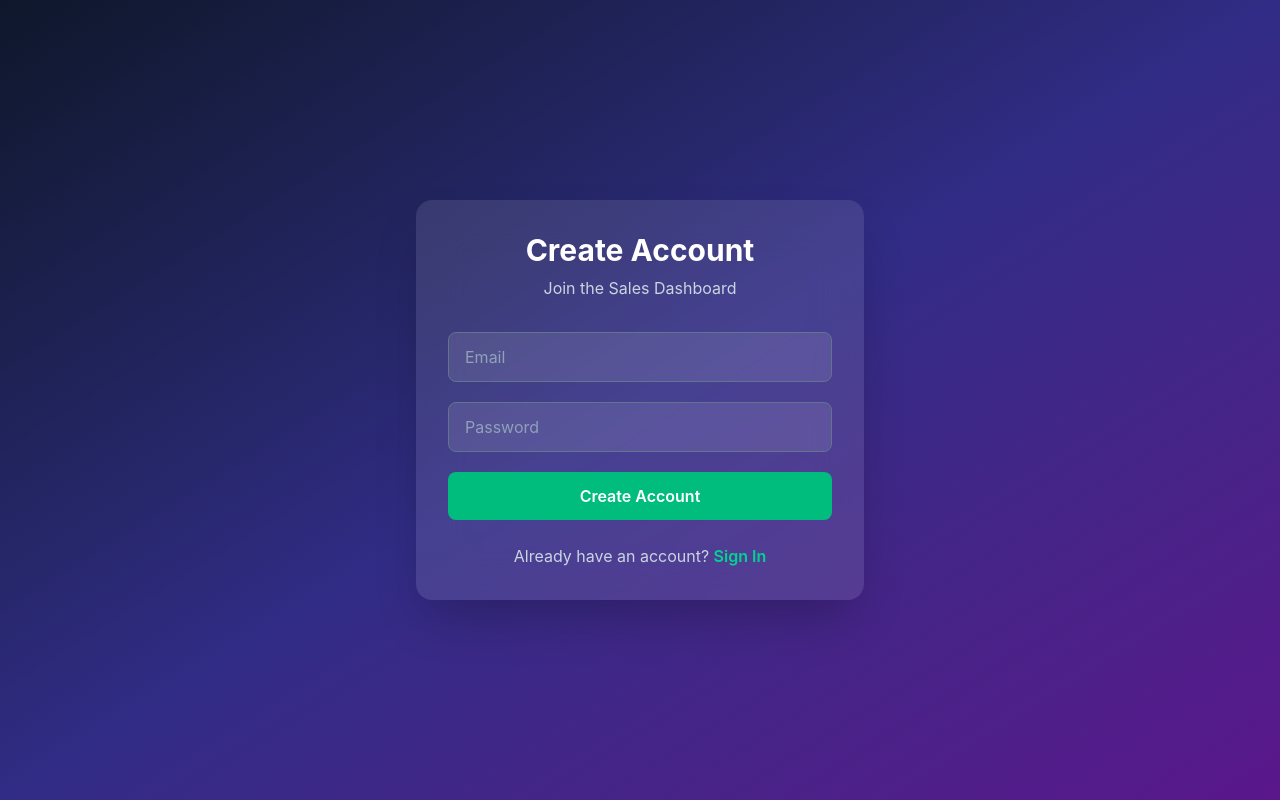
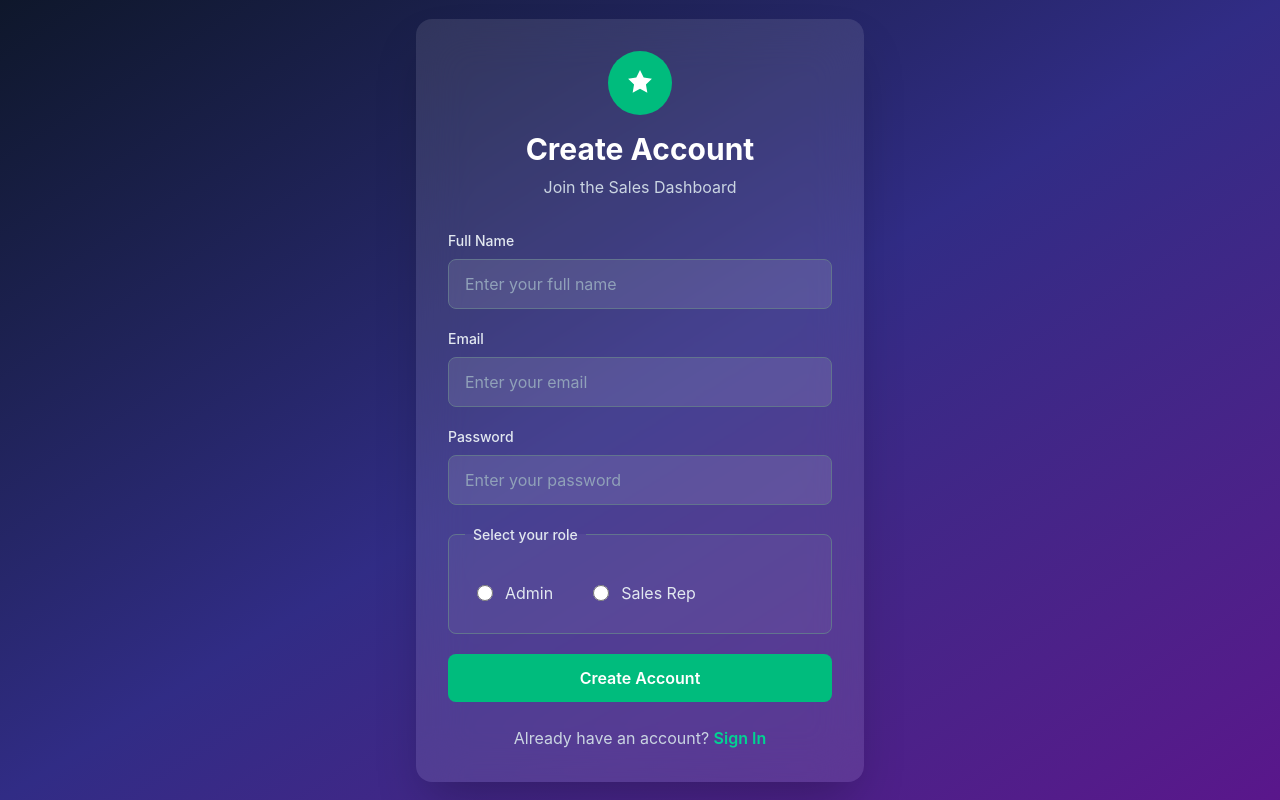
Before and after one commit to haftamudesta/sales_supabase, a React (Vite) app: page /signup in a window 1280 px wide. Built offline with nearby package versions, Linux system fonts and the light colour scheme; no server answers.

Commit message:
Add account type to sign up page

```diff
--- a/src/components/SignUp.jsx
+++ b/src/components/SignUp.jsx
@@ -19,10 +19,12 @@ export default function SignUp() {
   }, [session, loading, navigate]);
 
   const [state, action, pending] = useActionState(async (_, formData) => {
+    const name = formData.get("name");
     const email = formData.get("email");
     const password = formData.get("password");
+    const accountType = formData.get("account-type");
 
-    const result = await signUp(email, password);
+    const result = await signUp(name, email, password, accountType);
 
     return {
       success: result.success,
@@ -32,8 +34,8 @@ export default function SignUp() {
 
   if (loading) {
     return (
-      <div className="flex min-h-screen items-center justify-center bg-linear-to-br from-slate-900 via-indigo-900 to-purple-900 text-white">
-        Loading...
+      <div className="flex min-h-screen items-center justify-center bg-linear-to-br from-slate-900 via-indigo-900 to-purple-900">
+        <p className="text-lg text-white">Loading...</p>
       </div>
     );
   }
@@ -42,28 +44,99 @@ export default function SignUp() {
     <div className="flex min-h-screen items-center justify-center bg-linear-to-br from-slate-900 via-indigo-900 to-purple-900 px-4">
       <div className="w-full max-w-md rounded-2xl bg-white/10 p-8 shadow-2xl backdrop-blur-xl">
         <div className="mb-8 text-center">
+          <div className="mx-auto mb-4 flex h-16 w-16 items-center justify-center rounded-full bg-emerald-500">
+            <svg
+              xmlns="http://www.w3.org/2000/svg"
+              viewBox="0 0 24 24"
+              fill="currentColor"
+              className="h-8 w-8 text-white"
+            >
+              <path d="M12 2.25l2.757 5.587 6.168.896-4.463 4.35 1.054 6.143L12 16.326l-5.516 2.9 1.054-6.143-4.463-4.35 6.168-.896L12 2.25z" />
+            </svg>
+          </div>
+
           <h1 className="text-3xl font-bold text-white">Create Account</h1>
 
           <p className="mt-2 text-slate-300">Join the Sales Dashboard</p>
         </div>
 
         <form action={action} className="space-y-5">
+          <div>
+            <label className="mb-2 block text-sm font-medium text-slate-200">
+              Full Name
+            </label>
+
+            <input
+              name="name"
+              type="text"
+              placeholder="Enter your full name"
+              required
+              autoComplete="name"
+              className="w-full rounded-lg border border-slate-500 bg-white/10 px-4 py-3 text-white placeholder-slate-400 outline-none transition focus:border-emerald-400 focus:ring-2 focus:ring-emerald-400"
+            />
+          </div>
+
+          <div>
+            <label className="mb-2 block text-sm font-medium text-slate-200">
+              Email
+            </label>
+
             <input
               name="email"
               type="email"
-            placeholder="Email"
+              placeholder="Enter your email"
               required
-            className="w-full rounded-lg border border-slate-500 bg-white/10 px-4 py-3 text-white placeholder-slate-400 focus:border-emerald-400 focus:outline-none"
+              autoComplete="email"
+              className="w-full rounded-lg border border-slate-500 bg-white/10 px-4 py-3 text-white placeholder-slate-400 outline-none transition focus:border-emerald-400 focus:ring-2 focus:ring-emerald-400"
             />
+          </div>
+
+          <div>
+            <label className="mb-2 block text-sm font-medium text-slate-200">
+              Password
+            </label>
 
             <input
               name="password"
               type="password"
-            placeholder="Password"
+              placeholder="Enter your password"
               required
               minLength={6}
-            className="w-full rounded-lg border border-slate-500 bg-white/10 px-4 py-3 text-white placeholder-slate-400 focus:border-emerald-400 focus:outline-none"
+              autoComplete="new-password"
+              className="w-full rounded-lg border border-slate-500 bg-white/10 px-4 py-3 text-white placeholder-slate-400 outline-none transition focus:border-emerald-400 focus:ring-2 focus:ring-emerald-400"
             />
+          </div>
+
+          <fieldset className="rounded-lg border border-slate-500 bg-white/5 p-4">
+            <legend className="px-2 text-sm font-medium text-slate-200">
+              Select your role
+            </legend>
+
+            <div className="mt-2 flex items-center gap-4">
+              <label className="flex cursor-pointer items-center gap-3 rounded-lg p-3 transition hover:bg-white/10">
+                <input
+                  type="radio"
+                  name="account-type"
+                  value="admin"
+                  required
+                  className="h-4 w-4 accent-emerald-500"
+                />
+
+                <span className="text-slate-200">Admin</span>
+              </label>
+
+              <label className="flex cursor-pointer items-center gap-3 rounded-lg p-3 transition hover:bg-white/10">
+                <input
+                  type="radio"
+                  name="account-type"
+                  value="sales_rep"
+                  className="h-4 w-4 accent-emerald-500"
+                />
+
+                <span className="text-slate-200">Sales Rep</span>
+              </label>
+            </div>
+          </fieldset>
 
           {state.error && (
             <p className="rounded-lg bg-red-500/20 p-3 text-red-300">
@@ -90,7 +163,7 @@ export default function SignUp() {
           Already have an account?{" "}
           <Link
             to="/signin"
-            className="font-semibold text-emerald-400 hover:text-emerald-300"
+            className="font-semibold text-emerald-400 transition hover:text-emerald-300"
           >
             Sign In
           </Link>
```
Lines whose indentation alone changed are shown as unchanged.
